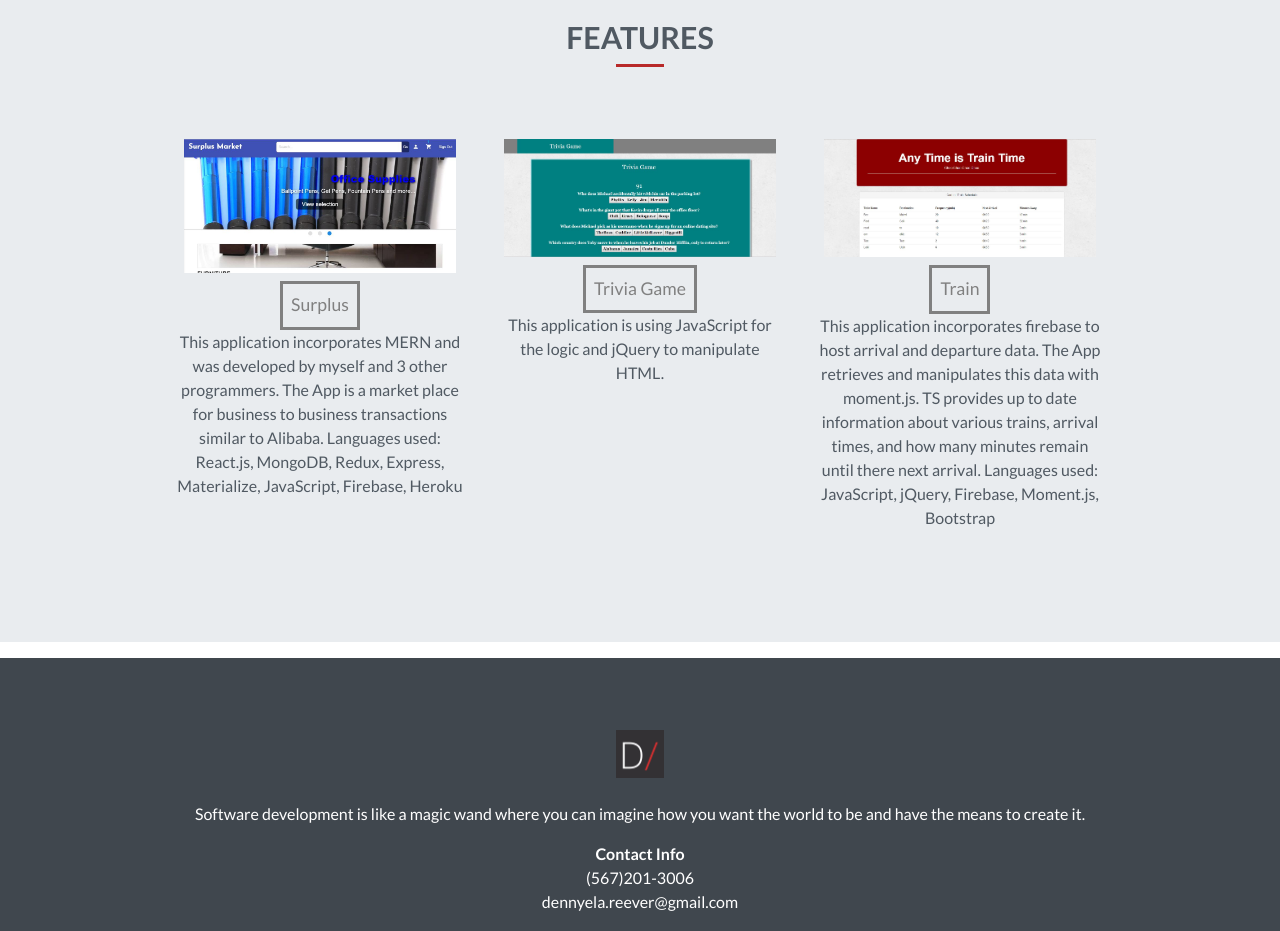
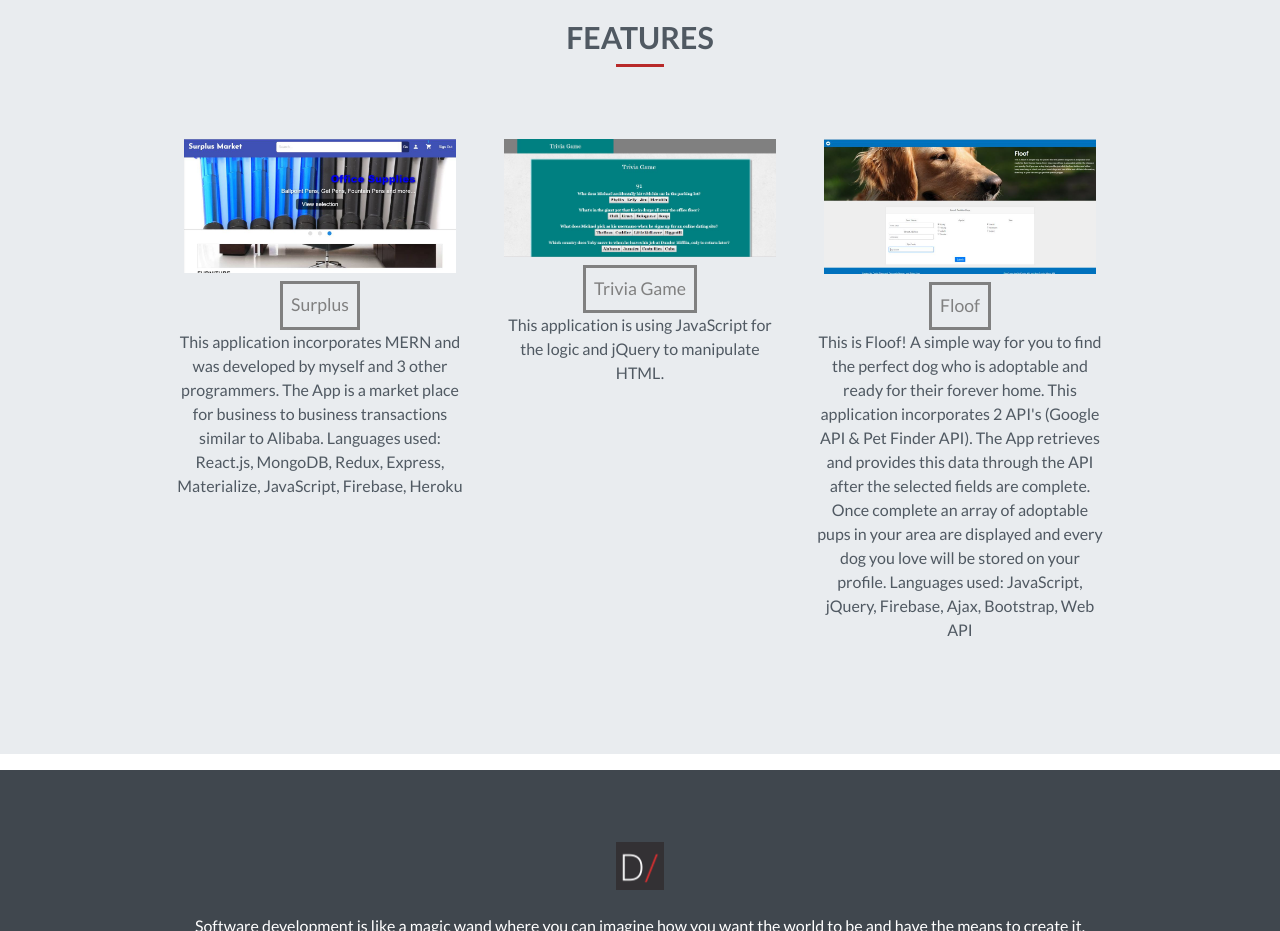
Before and after one commit to dreever12/FE_Portfolio, a plain HTML site: page index.html in a window 1280 px wide. Shown: the part 2235-3166 px from the top of the page. Drawn offline with Linux system fonts and the light colour scheme.

Commit message:
adding floof

```diff
--- a/index.html
+++ b/index.html
@@ -209,9 +209,10 @@
 
 		<div class="col-md-4 port">
 			<div class="feature">
-				<img src="img/icons/trainImage.JPG" alt="">
-				<a class="btn btn-outline-light btn-lg" href="https://dreever12.github.io/train/">Train</a>
-				<p>This application incorporates firebase to host arrival and departure data. The App retrieves and manipulates this data with moment.js. TS provides up to date information about various trains, arrival times, and how many minutes remain until there next arrival. Languages used: JavaScript, jQuery, Firebase, Moment.js, Bootstrap</p>
+				<img src="img/floofImage.JPG" alt="">
+				<a class="btn btn-outline-light btn-lg" href="https://dreever12.github.io/floof/index.html">Floof</a>
+				<p>This is Floof! A simple way for you to find the perfect dog who is adoptable and ready for their forever home. This application incorporates 2 API's (Google API & Pet Finder API). The App retrieves and provides this data through the API after the selected fields are complete. Once complete an array of adoptable pups in your area are displayed and every dog you love will be stored on your profile. Languages used: JavaScript, jQuery, Firebase, Ajax, Bootstrap, Web API
+				</p>
 			</div>
 		</div>
 
```
